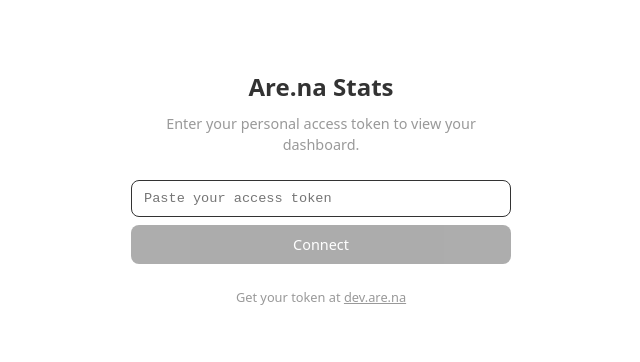
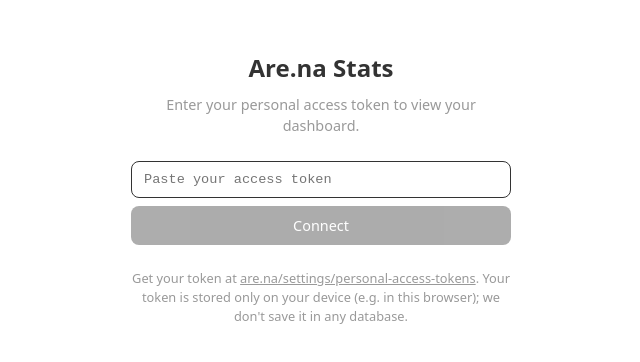
Before and after one commit to ravivasavan/arena-stats, a React (Vite) app: page / in a window 1280 px wide. Shown: the part 212-574 px from the top of the page, without its empty margins (319-959 px from the left). Built offline with nearby package versions, Linux system fonts and the light colour scheme.

Commit message:
Update README and LoginScreen component with correct link for Are.na personal access tokens

```diff
--- a/src/components/LoginScreen.jsx
+++ b/src/components/LoginScreen.jsx
@@ -58,12 +58,13 @@
         <p className={styles.help}>
           Get your token at{' '}
           <a
-            href="https://dev.are.na/oauth/applications/new"
+            href="https://www.are.na/settings/personal-access-tokens"
             target="_blank"
             rel="noopener noreferrer"
           >
-            dev.are.na
+            are.na/settings/personal-access-tokens
           </a>
+          . Your token is stored only on your device (e.g. in this browser); we don&apos;t save it in any database.
         </p>
       </div>
     </div>
```
Also changed, not shown: 1 other file (tests, documents, lock files or other folders).
